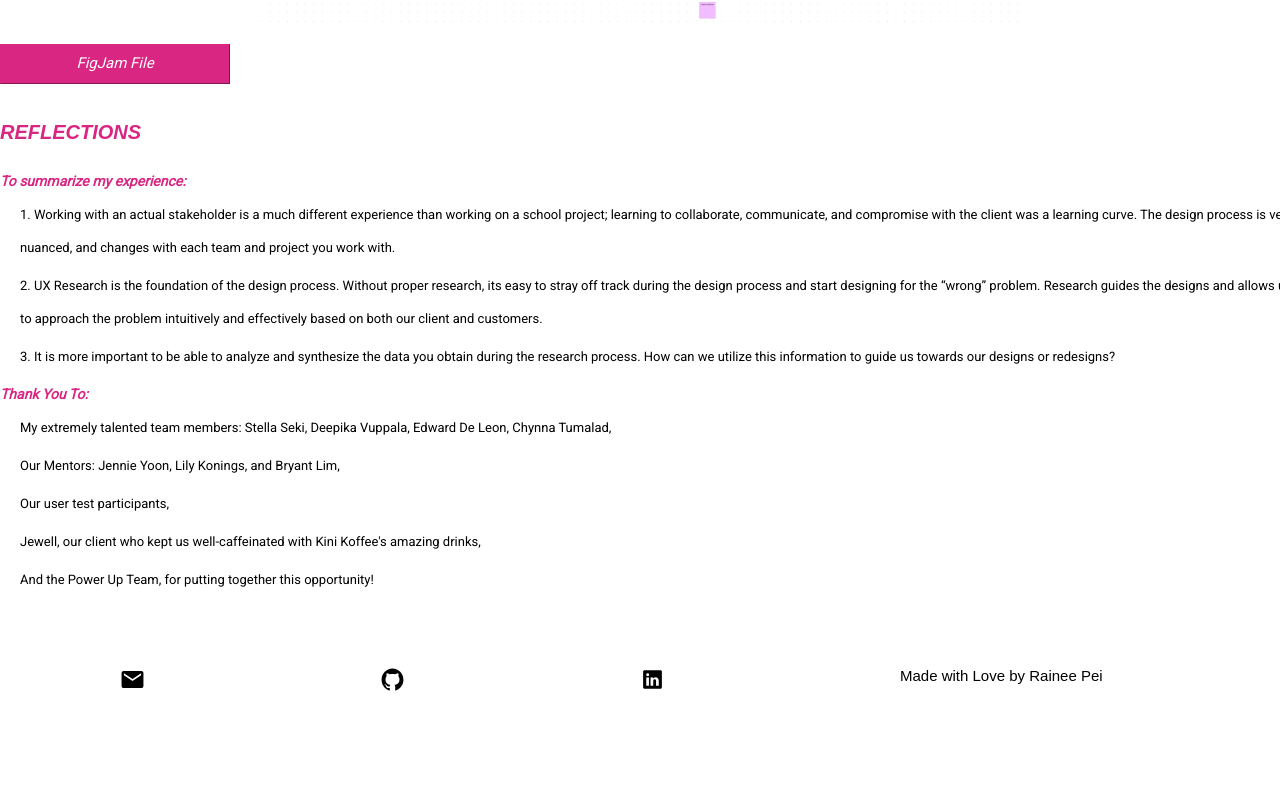
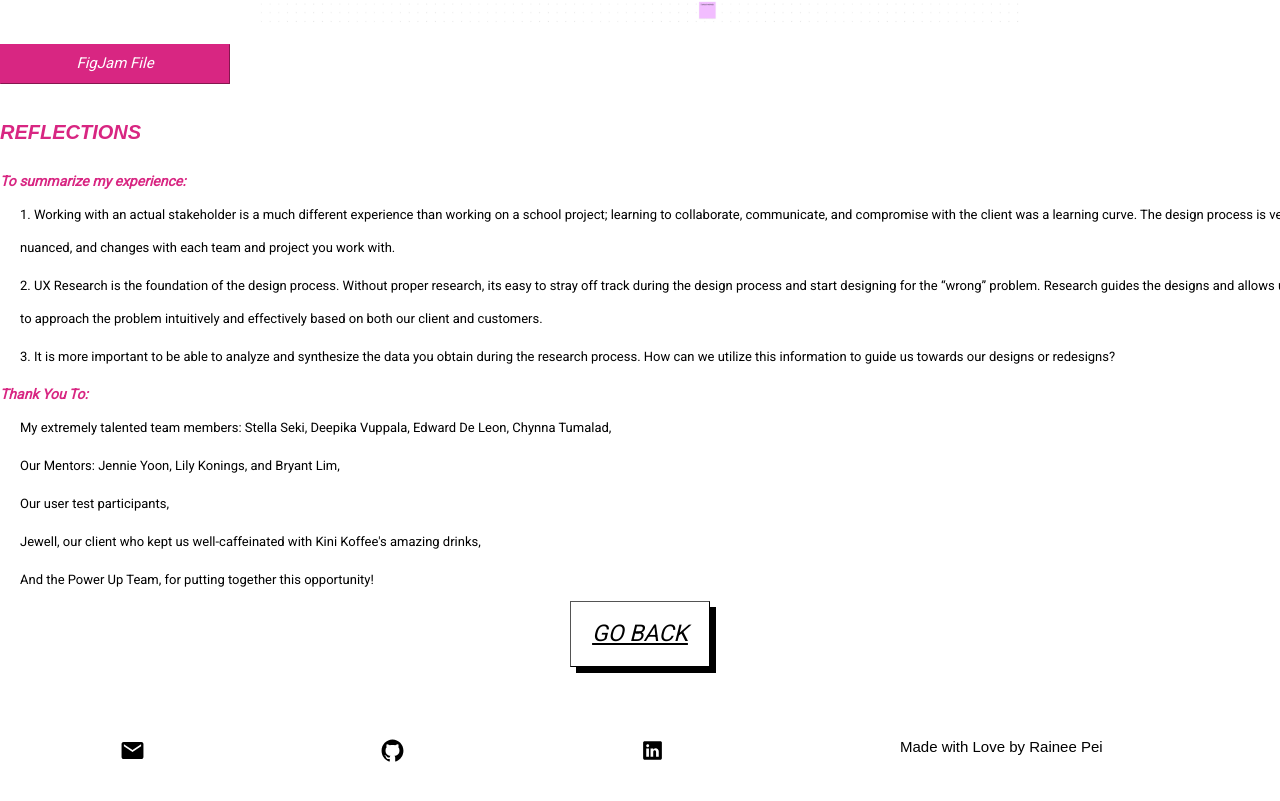
Before and after one commit to raineepei/portfolio, a Next.js app: page /Pages/Kini in a window 1280 px wide. Shown: the part 6249-7050 px from the top of the page. Before the commit the page ends 7025 px from the top, so only its background shows below. Built offline with nearby package versions, Linux system fonts and the light colour scheme; a web font is replaced by a local one.

Commit message:
go back buttons

```diff
--- a/src/components/Kini/KiniStyles.js
+++ b/src/components/Kini/KiniStyles.js
@@ -400,3 +400,20 @@ export const LinkDoc = styled.button`
     border: 1px outset #D82682;
   }
 `
+export const GoBackButton = styled.button`
+  height:66px;
+  width:140px;
+  border: 1px outset black;
+  background-color: white;
+  font-family: Roboto;
+  font-style: italic;
+  font-size: 23px;
+  box-shadow: 6px 6px 0px;
+  text-decoration: underline;
+  &:hover {
+    color: #D82682;
+    opacity: 1;
+    box-shadow: 6px 6px 0px #D82682;
+    border: 1px outset #D82682;
+  }
+`
--- a/src/pages/Pages/Kini.js
+++ b/src/pages/Pages/Kini.js
@@ -2,7 +2,7 @@ import React from 'react';
 import { Layout } from '../../layout/Layout';
 import { KiniTitle, LinkList, LinkColumn, LinkTitle, BackgroundInfo, ImgOver, SectionTitleIntro, SectionTitleDescription, SectionTitleDescription1,
 SectionProblem, SectionTitleIntroProblem, SectionTitleDescriptionProblem, ImgSurvey, GridContainer, DescriptionIndented,
-SectionQuote, Quote, ImgFeatureSorting, ToWebsite, LinkDoc } from '../../components/Kini/KiniStyles';
+SectionQuote, Quote, ImgFeatureSorting, ToWebsite, LinkDoc, GoBackButton } from '../../components/Kini/KiniStyles';
 import "@fontsource/roboto";
 
 import "@fontsource/roboto-mono"
@@ -334,6 +334,12 @@ const Kini = () => (
             And the Power Up Team, for putting together this opportunity!
         </DescriptionIndented>
 
+        <LinkColor href='/#projects' style={{ display: 'flex', justifyContent: 'center' }}>
+            <GoBackButton>
+                GO BACK
+            </GoBackButton>
+    </LinkColor>
+
     </Layout>
 
 );
--- a/src/pages/Pages/Loane.js
+++ b/src/pages/Pages/Loane.js
@@ -274,7 +274,7 @@ const Loane = () => (
     </Section>
 
 
-    <LinkColor href='/' style={{ display: 'flex', justifyContent: 'center' }}>
+    <LinkColor href='/#projects' style={{ display: 'flex', justifyContent: 'center' }}>
         <Button>
             GO BACK
         </Button>
```
